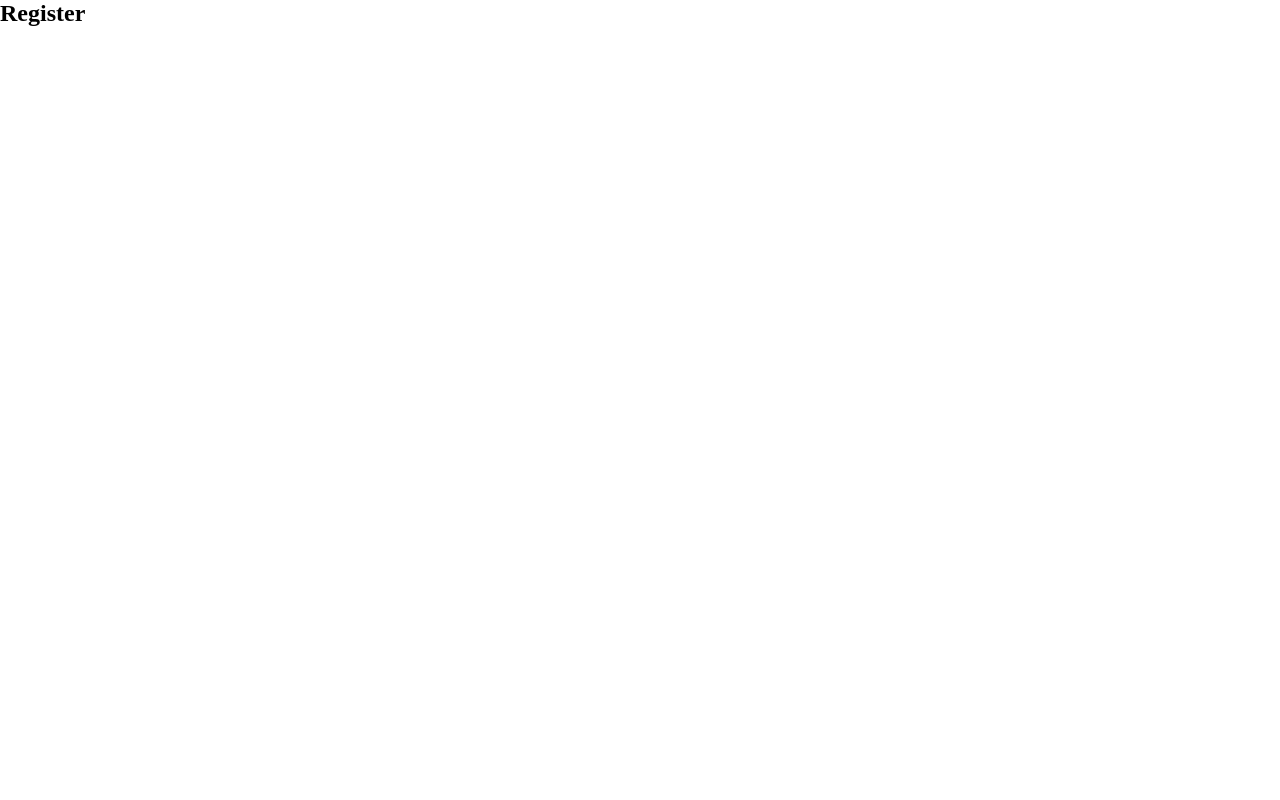
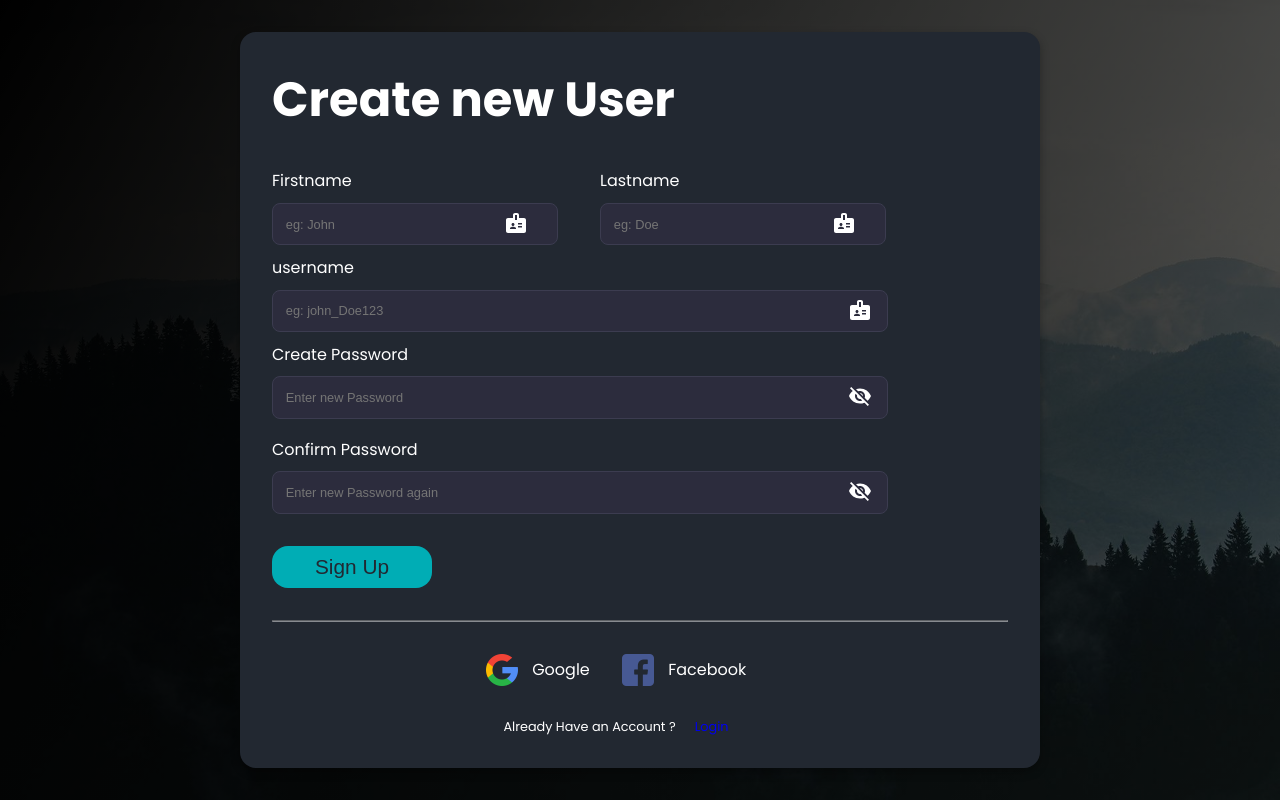
Before and after one commit to Gopisam1126/ToDo, a React (Vite) app in the folder FRONTEND/: page /register in a window 1280 px wide. Built offline with nearby package versions, Linux system fonts and the light colour scheme.

Commit message:
create user | frontend

```diff
--- a/FRONTEND/src/App.jsx
+++ b/FRONTEND/src/App.jsx
@@ -11,7 +11,7 @@ function App() {
         <Routes>
           <Route path="/" element={<Login/>}/>
           <Route path="/register" element={<Register/>}/>
-          <Route path="/home" element={<Home/>}/>
+          <Route path="/home/:username" element={<Home/>}/>
         </Routes>
       </Router>
     </>
--- a/FRONTEND/src/assets/pageStyles/login.css
+++ b/FRONTEND/src/assets/pageStyles/login.css
@@ -151,6 +151,7 @@
 }
 .l-signup {
     text-decoration: none;
+    color: #0000EE;
 }
 .l-signup:hover {
     text-decoration: underline;
--- a/FRONTEND/src/assets/pageStyles/register.css
+++ b/FRONTEND/src/assets/pageStyles/register.css
@@ -0,0 +1,72 @@
+:root {
+
+    /* color pallet - 1 */
+
+    --primary-c: #17153B;
+    --primary-c2: #2E236C;
+    --sec-low-c: #433D8B;
+    --secondary-c: #C8ACD6;
+
+    /* color pallet - 2 */
+
+    --cp2-primary: #222831;
+    --cp2-primary2: #393E46;
+    --cp2-secondary: #00ADB5;
+    --cp2-t: #EEEEEE;
+
+    /* font families */
+
+    --font-fam-p: "Poppins", serif;
+    --font-fam-sec: "Raleway", sans-serif;
+    --font-fam-Itim: "Itim", serif;
+
+    /* font sizes */
+
+    --font-s-h1: 3.5rem;
+    --font-s-h2: 3rem;
+    --font-s-p: 2rem;
+    --font-s-desc: 1.7rem;
+    --font-s-span: 1.3rem;
+    --font-s-sm: 0.8rem;
+
+}
+.r-form-card {
+    position: relative;
+    z-index: 2;
+    background: var(--cp2-primary);
+    color: #fff;
+    padding: 2rem;
+    border-radius: 1rem;
+    box-shadow: 0 4px 10px rgba(0, 0, 0, 0.3);
+    width: 50rem;
+}
+.f-l-name-c {
+    display: flex;
+}
+.firstname-i-c, .lastname-i-c {
+    display: flex;
+    gap: 1.1rem;
+    width: 20.5rem;
+}
+.firstname-i {
+    margin-bottom: 0.6rem;
+}
+.signup-head {
+    font-size: var(--font-s-h2);
+    padding-bottom: 2rem;
+}
+.set-pass-i, .confirm-pass-i, .username-i {
+    width: 38.5rem;
+}
+.set-pass-i {
+    margin-bottom: 1.1rem;
+}
+.login-i {
+    font-size: var(--font-s-sm);
+}
+.visibility-icon {
+    position: relative;
+    top: 1.1rem;
+    left: -4.5rem;
+    cursor: pointer;
+}
--- a/FRONTEND/src/assets/pages/login.jsx
+++ b/FRONTEND/src/assets/pages/login.jsx
@@ -3,7 +3,7 @@ import BadgeIcon from '@mui/icons-material/Badge';
 import VisibilityIcon from '@mui/icons-material/Visibility';
 import VisibilityOffIcon from '@mui/icons-material/VisibilityOff';
 import { useState } from "react";
-import { useNavigate } from "react-router-dom";
+import { useNavigate, Link } from "react-router-dom";
 import axios from "axios";
 function Login() {
 
@@ -30,15 +30,15 @@ function Login() {
             const response = await axios.post("http://localhost:3000/login", data, {
                 'Content-Type': 'application/json',
             });
+            if (response.data.token) {
+                localStorage.setItem("token", response.data.token);
+                navigate(`/home/${formData.username}`);
+            }
             console.log(response);
-            if (response.status === 200) {
-                navigate(response.data.redirectUrl);
-            }
         } catch (error) {
             console.log(error);
             alert(error.response?.data || "An error occurred")
         }
-
     }
 
     function toggleVisibility() {
@@ -89,7 +89,7 @@ function Login() {
                         <p className="create-acc-desc">
                             Dont Have an Account ?
                         </p>
-                        <a href="$" className="l-signup">Sign Up</a>
+                        <Link to={"/register"} className="l-signup">Sign Up</Link>
                     </div>
                 </form>
             </div>
--- a/FRONTEND/src/assets/pages/register.jsx
+++ b/FRONTEND/src/assets/pages/register.jsx
@@ -1,7 +1,113 @@
+import BadgeIcon from '@mui/icons-material/Badge';
+import VisibilityIcon from '@mui/icons-material/Visibility';
+import VisibilityOffIcon from '@mui/icons-material/VisibilityOff';
+import { useState } from "react";
+import {  Link } from "react-router-dom";
+// import axios from "axios";
+import "../pageStyles/register.css";
+
 function Register() {
+
+    const [formData, setFormData] = useState({
+        username: "",
+        password: ""
+    })
+
+    const [isVisible, setIsVisible] = useState(false);
+    const [isVisiblec, setIsVisiblec] = useState(false);
+
+    function handleInputChange(e) {
+        setFormData({...formData, [e.target.name] : e.target.value});
+    }
+
+    function toggleVisibility() {
+        setIsVisible(!isVisible);
+    }
+    function ctoggleVisibility() {
+        setIsVisiblec(!isVisiblec);
+    }
+
     return <>
-        <section>
-            <h1>Register</h1>
+        <section className="login-main-sec">
+            <div className="overlay"></div>
+            <div className="r-form-card">
+                <h1 className="signup-head">Create new User</h1>
+                <form>
+                    <div className="input-c">
+                        <div className="f-l-name-c">
+                            <div>
+                                <label htmlFor="firstname" className="first-name login-labels">Firstname</label><br />
+                                <div className="firstname-i-c">
+                                    <input type="text" name="firstname" placeholder="eg: John" className="firstname-i login-i" autoComplete="off" required /><BadgeIcon style={{
+                                        position: "relative",
+                                        top: "1.1rem",
+                                        left: "-4.5rem"
+                                    }}/>
+                                </div>
+                            </div>
+                            <div>
+                                <label htmlFor="lastname" className="last-name login-labels">Lastname</label><br />
+                                <div className="lastname-i-c">
+                                    <input type="text" name="lastname" placeholder="eg: Doe" className="lastname-i login-i" autoComplete="off" required /><BadgeIcon style={{
+                                        position: "relative",
+                                        top: "1.1rem",
+                                        left: "-4.5rem"
+                                    }}/>
+                                </div>
+                            </div>
+                        </div>
+                        {/* <br /> */}
+                        <div className="username">
+                            <label htmlFor="lastname" className="last-name login-labels">username</label><br />
+                            <div className="username-i-c">
+                                <input type="text" name="setusername" placeholder="eg: john_Doe123" className="username-i login-i" autoComplete="off" required /><BadgeIcon style={{
+                                    position: "relative",
+                                    top: "1.1rem",
+                                    left: "-4.5rem"
+                                }}/>
+                            </div>
+                        </div>
+                        <label htmlFor="setpass" className="set-pass-l login-labels">Create Password</label><br />
+                        <div className="pass-i-c">
+                            <input type={`${isVisible ? 'text' : 'password'}`} name="setpass" placeholder="Enter new Password" className="set-pass-i login-i" required onChange={handleInputChange} />
+                            <div className="visibility-icon" onClick={toggleVisibility}>
+                                {
+                                    isVisible ? <VisibilityIcon/> : <VisibilityOffIcon/>
+                                }
+                            </div>
+                        </div>
+                        <label htmlFor="confirmpass" className="confirm-pass-l login-labels">Confirm Password</label><br />
+                        <div className="pass-i-c">
+                            <input type={`${isVisiblec ? 'text' : 'password'}`} name="confirmpass" placeholder="Enter new Password again" className="confirm-pass-i login-i" required onChange={handleInputChange} />
+                            <div className="visibility-icon" onClick={ctoggleVisibility}>
+                                {
+                                    isVisiblec ? <VisibilityIcon/> : <VisibilityOffIcon/>
+                                }
+                            </div>
+                        </div>
+                    </div>
+                    <div className="login-btn-c">
+                        <input type="submit" value="Sign Up" className="login-btn" />
+                    </div>
+                    <hr className="sep-hr" />
+                    <div className="login-with-c">
+                        <div className="google-l">
+                            <img src="\images\search.png" alt="google-login-icon" className="google-login-icon login-w-i" />
+                            <p className="google-login-t">Google</p>
+                        </div>
+                        <div className="fb-l">
+                            <img src="\images\facebook.png" alt="fb-icon" className="fb-login-icon login-w-i" />
+                            <p className="fb-login-t">Facebook</p>
+                        </div>
+                    </div>
+                    <div className="create-acc-c">
+                        <p className="create-acc-desc">
+                            Already Have an Account ?
+                        </p>
+                        <Link to={"/"} className="l-signup">Login</Link>
+                    </div>
+                </form>
+            </div>
         </section>
     </>
 }
```
